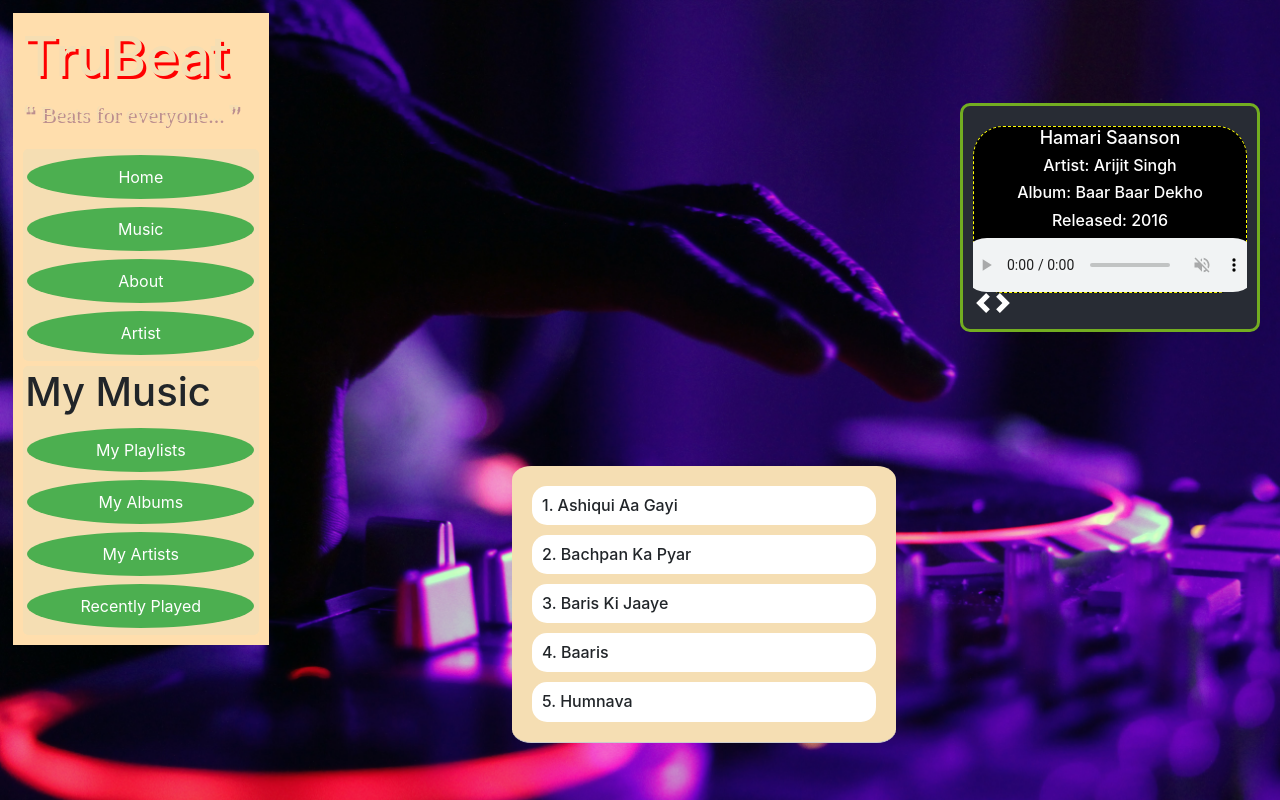
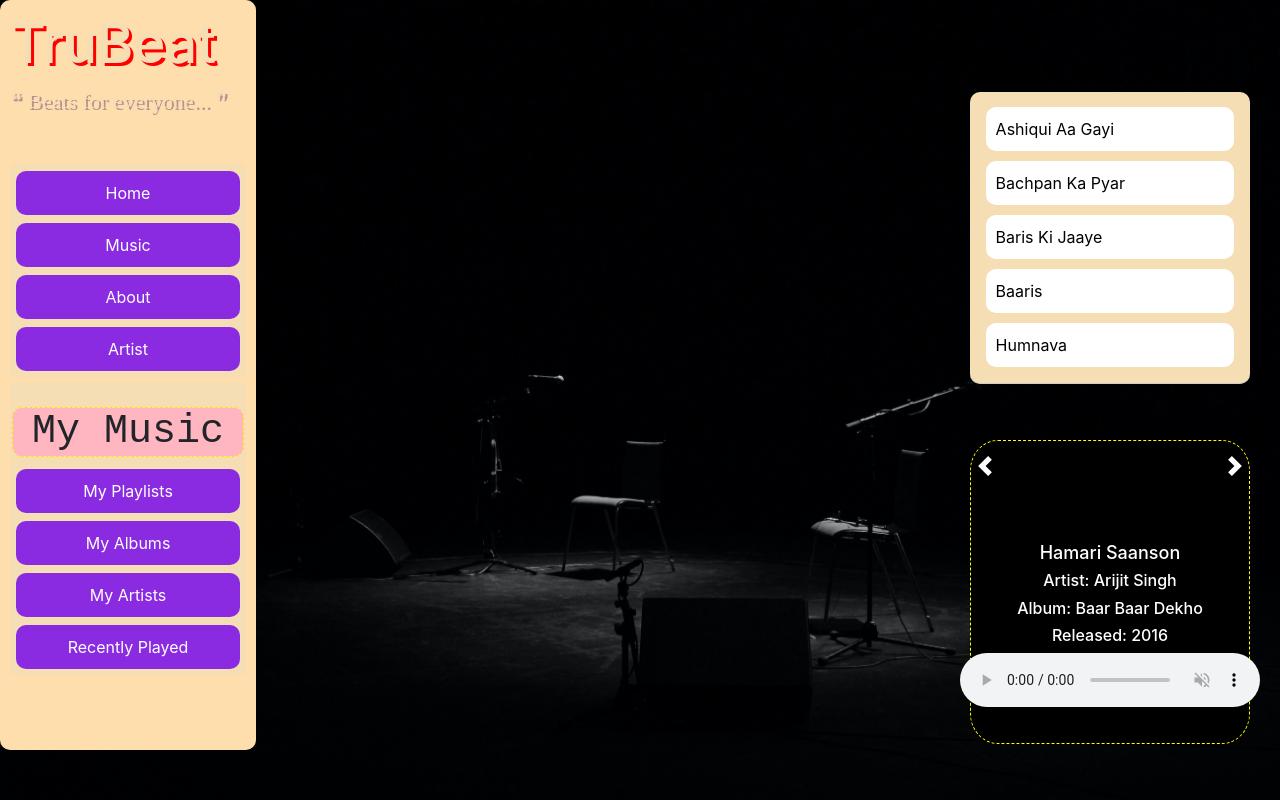
Before and after one commit to TruBeat/tru-beat, a React (Create React App) app: page / in a window 1280 px wide. Built offline with nearby package versions, Linux system fonts and the light colour scheme.

Commit message:
added css

```diff
--- a/src/App.css
+++ b/src/App.css
@@ -1,11 +1,21 @@
 .App {
   background-color: #282c34;
   color: white;
-  width: 300px;
-  margin-top: -50%;
+  width: 250px;
+  margin-top: -30%;
   margin-right: 10px;
   margin-left: 75%;
   border: 3px solid #73AD21;
   padding: 10px;
   border-radius: 10px;
 }
+
+.ListHold{
+  color: white;
+  width: 300px;
+  margin-top: -53%;
+  margin-right: 10px;
+  margin-left: 75%;
+  padding: 10px;
+  height: 700px;
+}
--- a/src/App.js
+++ b/src/App.js
@@ -7,11 +7,11 @@ import Home from './components/Home/home';
 function App() {
   return (
       <div>
-        <Home />
+      <Home />
+      <div className='ListHold'>
         <List />
-        <div className='App'>
-          <Music />
-        </div>
+        <Music />
+      </div>
       </div>
   );
 }
--- a/src/components/Home/home.css
+++ b/src/components/Home/home.css
@@ -3,7 +3,8 @@
     background-color: navajowhite;
     width: 20%;
     padding: 10px;
-    margin: 1%;
+    border-radius: 10px;
+    height: 750px;
 }
 
 .app-name{
@@ -21,7 +22,7 @@
 }
 
 .home-content1{
-    margin-top: 8%;
+    margin-top: 20%;
     padding: 1%;
     background-color: wheat;
     display: flex;
@@ -39,13 +40,33 @@
 }
 
 .Button{
-    background-color: #4CAF50; /* Green */
+    background-color: blueviolet; /* Green */
     border: none;
     color: white;
     padding: 10px 12px;
     text-align: center;
     font-size: 16px;
-    margin: 4px 2px;
+    margin: 4px 4px 4px 4px;
     cursor: pointer;
-    border-radius: 50%;
+    border-radius: 10px;
 }
+
+.Button:hover {
+    background-color: #3e8e41;
+}
+
+.MusicStyle{
+    background-color: lightpink;
+    display: flex;
+    flex-direction: column;
+    align-items: center;
+    border-radius: 10px;
+    margin-top: 10%;
+    border-radius: 10px;
+    border-color: yellow;
+    border-width: 1px;
+    border-style: dashed;
+    font-style: sans-serif;
+    font-family: 'Courier New', Courier, monospace;
+    float: inline-end;
+}
--- a/src/components/Home/home.js
+++ b/src/components/Home/home.js
@@ -16,7 +16,7 @@ const home = () => {
             </div>
 
             <div className="home-content2">
-                <h1>My Music</h1>
+                <h1 className="MusicStyle">My Music</h1>
                 <button className="Button">My Playlists</button>
                 <button className="Button"> My Albums</button>
                 <button className="Button">My Artists</button>
--- a/src/components/SongList/songList.css
+++ b/src/components/SongList/songList.css
@@ -2,20 +2,28 @@
     background-color: wheat;
     flex-direction: column;
     align-items: center;
-    padding: 10px;
+    padding: 1%;
     border-bottom: 1px solid #ccc;
     justify-content: space-between;
-    width: 30%;
-    margin-top: -15%;
-    margin-left: 40%;
-    border-radius: 5%;
+    padding: 2%;
+    margin-top: 10px;
+    border-radius: 10px;
 }
 
 .songDisplay{
     background-color: white;
-    border-radius: 15px;
+    border-radius: 10px;
     padding: 10px;
     margin: 10px;
     font-size: medium;
-    text-align: left;
+    color: black;
 }
+
+.songDisplay:hover{
+    background-color: #ccc;
+    border-radius: 10px;
+    padding: 10px;
+    margin: 10px;
+    font-size: medium;
+    color: black;
+}
--- a/src/components/SongList/songList.js
+++ b/src/components/SongList/songList.js
@@ -2,13 +2,17 @@ import React from "react";
 import "./songList.css";
 
 const musicList = () => {
+    const Play = () => {
+        console.log("Play");
+    };
+
     return (
-        <div className="Lists">
-            <h1 className="songDisplay"> 1. Ashiqui Aa Gayi </h1>
-            <h1 className="songDisplay"> 2. Bachpan Ka Pyar </h1>
-            <h1 className="songDisplay"> 3. Baris Ki Jaaye </h1>
-            <h1 className="songDisplay"> 4. Baaris </h1>
-            <h1 className="songDisplay"> 5. Humnava </h1>
+        <div  className="Lists">
+            <div className="songDisplay"> Ashiqui Aa Gayi </div>
+            <div className="songDisplay"> Bachpan Ka Pyar </div>
+            <div className="songDisplay"> Baris Ki Jaaye </div>
+            <div className="songDisplay"> Baaris </div>
+            <div className="songDisplay"> Humnava </div>
         </div>
     );
 };
--- a/src/components/UI/music.css
+++ b/src/components/UI/music.css
@@ -1,26 +1,36 @@
-.container {
+.Container {
     background-color: black;
     display: flex;
     flex-direction: column;
     align-items: center;
     border-radius: 10%;
-    margin-top: 10px;
-    border-radius: 30px;
+    margin-top: 20%;
+    border-radius: 10%;
     border-color: yellow;
     border-width: 1px;
     border-style: dashed;
 }
 
+.Container-inside{
+    display: flex;
+    flex-direction: column;
+    align-items: center;
+    border-radius: 10%;
+    margin-top: 3%;
+    border-radius: 10%;
+    border-width: 1px;
+    padding: 12%;
+}
+
 .Button {
     background-color: #4CAF50; /* Green */
     border: none;
-    color: white;
-    padding: 10px 12px;
+    color: rgb(255, 255, 255);
+    padding: 20px 20px;
     text-align: center;
-    font-size: 16px;
+    font-size: 8px;
     margin: 4px 2px;
     cursor: pointer;
-    border-radius: 50%;
 }
 
 .button1 {
@@ -28,11 +38,11 @@
   color: black;
   border: 2px solid #4CAF50;
 }
+
 .button1:hover {
   background-color: #4CAF50;
   color: white;
 }
-
 
 .Status {
     background-color: goldenrod; /* Green */
@@ -88,9 +98,25 @@
 }
 
 .Mlist{
-  background-color: yellow;
+  background-color: red;
+  padding: 50%  50%;
 }
 
 .Title{
   font-size: large;
 }
+
+.left{
+  justify-content: left;
+  align-items: left;
+  margin-right: 85%;
+}
+
+.right{
+  justify-content: right;
+  align-items: right;
+}
+
+.Crousel{
+  padding: 15px;
+}
--- a/src/components/UI/music.js
+++ b/src/components/UI/music.js
@@ -31,20 +31,33 @@ class App extends Component {
 
   render() {
     return (
-      <div className="mlist">
+      <div className="Container">
         <div id="carouselExampleControls" class="carousel slide" data-ride="carousel">
-        <div class="carousel-inner">
+
+        <div className="Crousel">
+          <a className="left" href="#carouselExampleControls" role="button" data-slide="prev">
+            <span class="carousel-control-prev-icon" aria-hidden="true"></span>
+            <span class="sr-only">Previous</span>
+          </a>
+
+          <a className="right" href="#carouselExampleControls" role="button" data-slide="next">
+            <span class="carousel-control-next-icon" aria-hidden="true"></span>
+            <span class="sr-only">Next</span>
+          </a>
+        </div>
+
+          <div class="carousel-inner">
           <div class="carousel-item active" >
-            <div className="container">
+            <div className="Container-inside">
               <h1 className="Title">Hamari Saanson</h1>
               <h6>Artist: Arijit Singh</h6>
               <h6>Album: Baar Baar Dekho</h6>
               <h6>Released: 2016</h6>
-              <ReactAudioPlayer className="Slide" src={song1} Play controls muted />
+              <ReactAudioPlayer src={song1} Play controls muted />
             </div>
           </div>
           <div class="carousel-item">
-            <div className="container">
+            <div className="Container-inside">
             <h1 className="Title">Kala Chasma</h1>
             <h6>Artist: Arijit Singh</h6>
             <h6>Album: Baar Baar Dekho</h6>
@@ -55,7 +68,7 @@ class App extends Component {
         </div>
           </div>
           <div class="carousel-item">
-            <div className="container">
+            <div className="Container-inside">
               <h1 className="Title">Mann Bharya</h1>
               <h6>Artist: Arijit Singh</h6>
               <h6>Album: Baar Baar Dekho</h6>
@@ -66,7 +79,7 @@ class App extends Component {
             </div>
           </div>
         <div class="carousel-item">
-          <div className="container">
+          <div className="Container-inside">
             <h1 className="Title">Ashiqui Aa Gayi</h1>
             <h6>Artist: Arijit Singh</h6>
             <h6>Album: Baar Baar Dekho</h6>
@@ -78,14 +91,6 @@ class App extends Component {
           </div>
           </div>
 
-        <a href="#carouselExampleControls" role="button" data-slide="prev">
-          <span class="carousel-control-prev-icon" aria-hidden="true"></span>
-          <span class="sr-only">Previous</span>
-        </a>
-        <a href="#carouselExampleControls" role="button" data-slide="next">
-          <span class="carousel-control-next-icon" aria-hidden="true"></span>
-          <span class="sr-only">Next</span>
-        </a>
       </div>
       </div>
     );
```
Also changed, not shown: src/components/audio/back.jpg.
